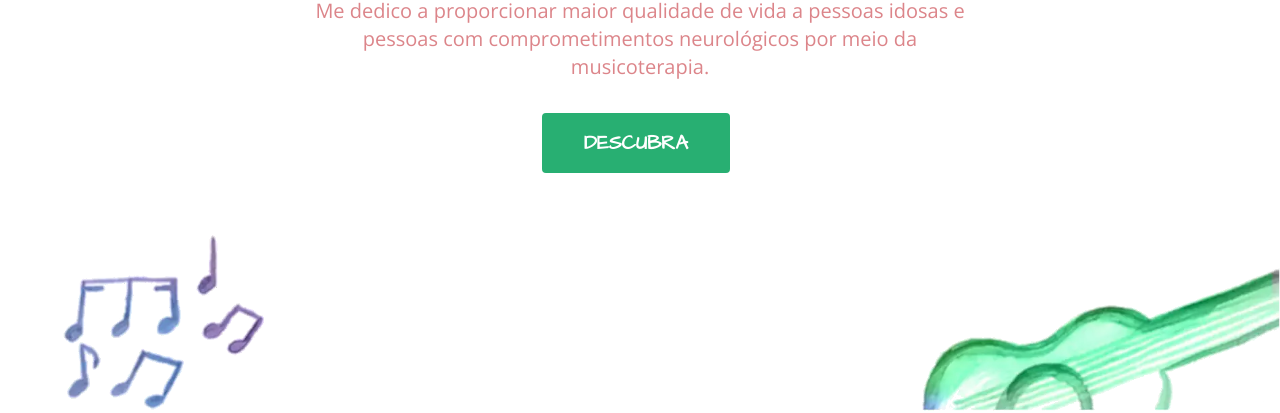
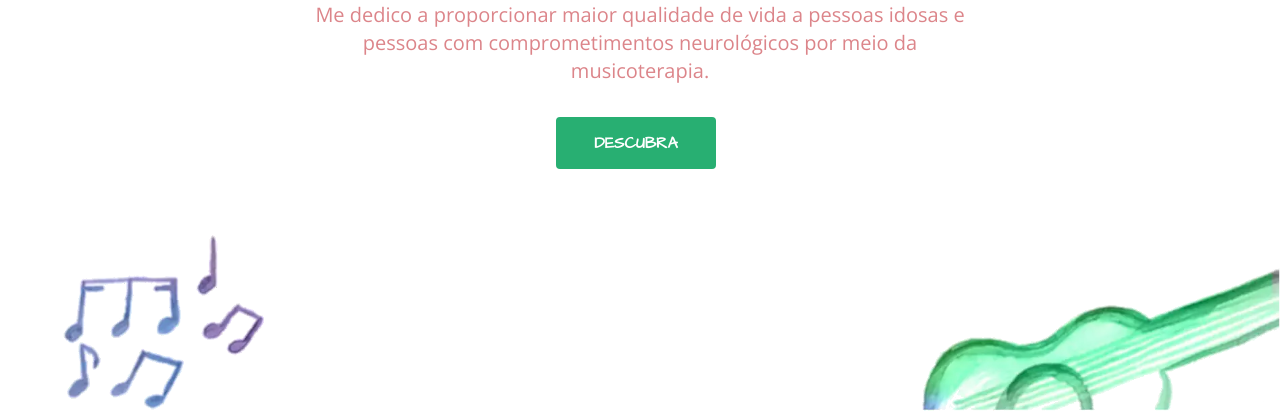
Before and after one commit to maeveandrade-musicoterapia/maeve-musicoterapia.github.io, a plain HTML site: page index.html in a window 1280 px wide. Shown: the part 389-802 px from the top of the page. Drawn offline with nearby package versions, Linux system fonts and the light colour scheme.

Commit message:
changed cta button size

```diff
--- a/css/styles.css
+++ b/css/styles.css
@@ -123,12 +123,12 @@ strong {
 
 .btn-solid-lg {
   display: inline-block;
-  padding: 1.75rem 2.5rem 1.75rem 2.5rem;
+  padding: 1.5rem 2.25rem 1.5rem 2.25rem;
   border: 0.125rem solid #28af72;
   border-radius: 0.25rem;
   background-color: #28af72;
   color: #fff;
-  font: 700 1.25rem/0 "Architects Daughter", cursive;
+  font: 700 1rem/0 "Architects Daughter", cursive;
   text-decoration: none;
   transition: all 0.2s;
 }
```
